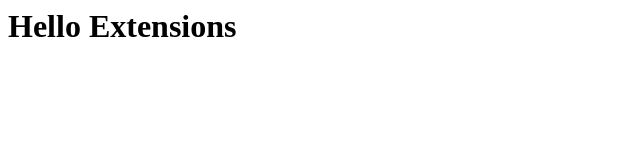
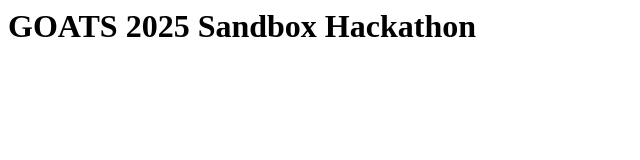
Before and after one commit to Cap-Happy7/GoatsSandboxHackathon2025, a browser extension: page index.html in a window 1280 px wide. Shown: the whole page, without its empty margins (0-640 px from the left). Drawn offline with Linux system fonts and the light colour scheme.

Commit message:
modified:   index.html 	modified:   popup.js

```diff
--- a/index.html
+++ b/index.html
@@ -1,6 +1,6 @@
 <html>
   <body>
-    <h1>Hello Extensions</h1>
+    <h1>GOATS 2025 Sandbox Hackathon</h1>
   </body>
   <script src="popup.js"></script>
 </html>
--- a/popup.js
+++ b/popup.js
@@ -1 +1 @@
-console.log("POP UP!");
+console.log("This is the console. I wish I knew how to print otherthings to the console.");
```
